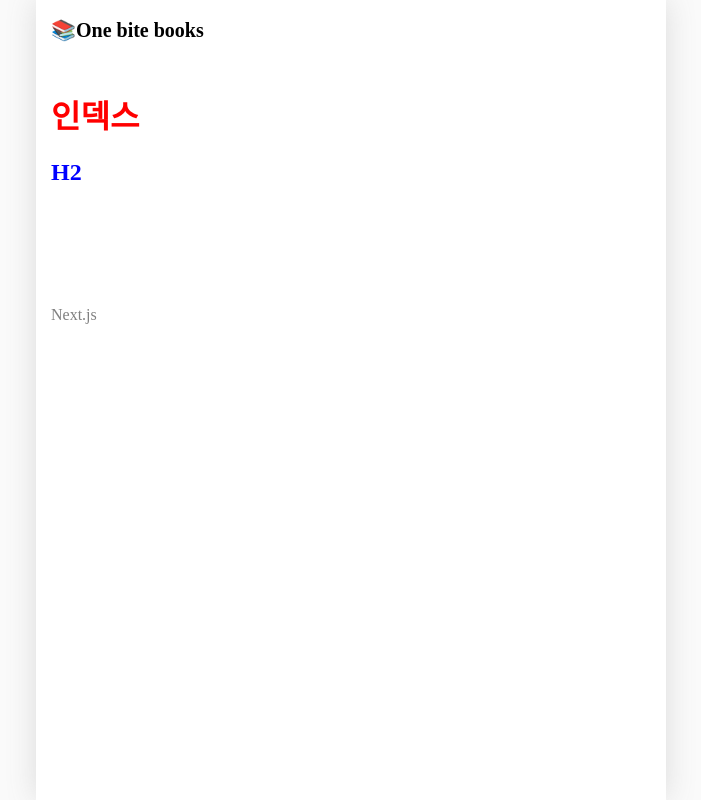
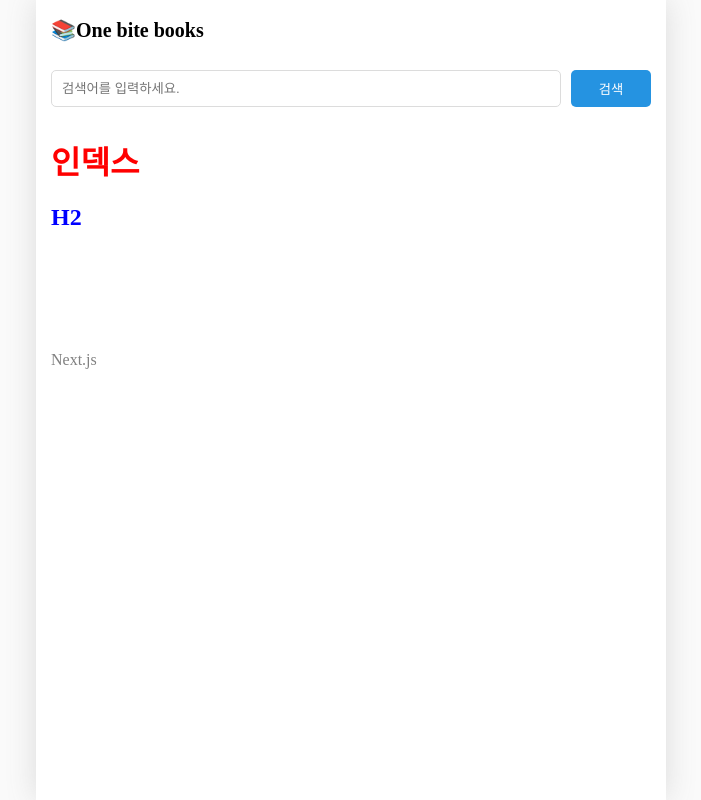
Before and after one commit to rhakdnj/next-sandbox, a Next.js app in the folder apps/onebite-next/section02/: page / in a window 1280 px wide. Shown: the whole page, without its empty margins (289-990 px from the left). Built offline with nearby package versions, Linux system fonts and the light colour scheme.

Commit message:
feat: 페이지별 레이아웃 설정하기

```diff
--- /dev/null
+++ b/apps/onebite-next/section02/src/components/SearchableLayout.module.css
@@ -0,0 +1,21 @@
+.searchbar_container {
+    display: flex;
+    gap: 10px;
+    margin-bottom: 30px;
+}
+
+.searchbar_container > input {
+    flex: 1;
+    padding: 10px;
+    border-radius: 5px;
+    border: 1px solid rgb(220, 220, 220);
+}
+
+.searchbar_container > button {
+    width: 80px;
+    border-radius: 5px;
+    border: none;
+    background-color: rgb(37, 147, 225);
+    color: white;
+    cursor: pointer;
+}
--- /dev/null
+++ b/apps/onebite-next/section02/src/components/SearchableLayout.tsx
@@ -0,0 +1,46 @@
+import React, {ReactNode, useEffect, useState} from "react";
+import {useRouter} from "next/router";
+import style from "./SearchableLayout.module.css"
+
+export default function SearchableLayout({children}: {
+  children: ReactNode
+}) {
+  const [search, setSearch] = useState("");
+
+  const onChange = (e: React.ChangeEvent<HTMLInputElement>) => {
+    setSearch(e.target.value);
+  }
+
+  const router = useRouter();
+  const q = router.query.q as string;
+  useEffect(() => {
+    setSearch(q ?? "")
+  }, [q])
+
+  const onSubmit = () => {
+    if (!search || q === search) return;
+    router.push(`/search?q=${search}`)
+  }
+
+  const onKeyDown = (e: React.KeyboardEvent<HTMLInputElement>) => {
+    if (e.key === "Enter") {
+      onSubmit();
+    }
+  };
+
+
+  return (
+    <div>
+      <div className={style.searchbar_container}>
+        <input
+          value={search}
+          onKeyDown={onKeyDown}
+          onChange={onChange}
+          placeholder="검색어를 입력하세요."
+        />
+        <button onClick={onSubmit}>검색</button>
+      </div>
+      {children}
+    </div>
+  )
+}
--- a/apps/onebite-next/section02/src/pages/_app.tsx
+++ b/apps/onebite-next/section02/src/pages/_app.tsx
@@ -1,11 +1,22 @@
 import "@/styles/globals.css";
 import type {AppProps} from "next/app";
 import GlobalLayout from "@/components/GlobalLayout";
+import {ReactNode} from "react";
+import {NextPage} from "next";
 
-export default function App({Component, pageProps}: AppProps) {
+type NextPageWithLayout = NextPage & {
+  getLayout?: (page: ReactNode) => ReactNode
+}
+
+export default function App({Component, pageProps}: AppProps & {
+  Component: NextPageWithLayout
+}) {
+  const getLayout = Component.getLayout
+    ?? ((page: ReactNode) => page)
+
   return (
     <GlobalLayout>
-      <Component {...pageProps} />
+      {getLayout(<Component {...pageProps} />)}
     </GlobalLayout>
   );
 }
--- a/apps/onebite-next/section02/src/pages/index.tsx
+++ b/apps/onebite-next/section02/src/pages/index.tsx
@@ -1,4 +1,6 @@
 import style from './index.module.css'
+import SearchableLayout from "@/components/SearchableLayout";
+import {ReactNode} from "react";
 
 export default function Home() {
   return (
@@ -8,3 +10,7 @@
     </>
   )
 }
+
+Home.getLayout = (page: ReactNode) => {
+  return <SearchableLayout>{page}</SearchableLayout>
+}
```
Also changed, not shown: apps/onebite-next/section02/src/pages/search/index.tsx (+8 -0 lines).
